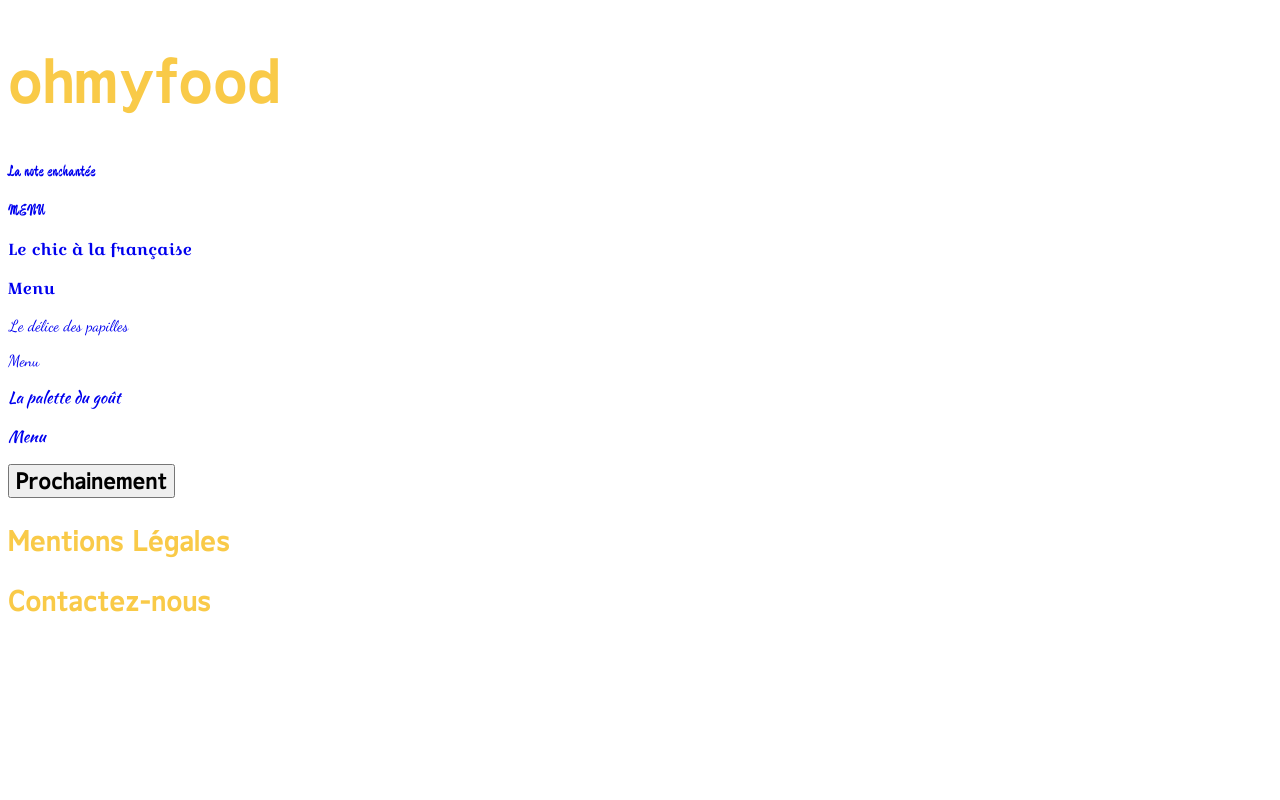
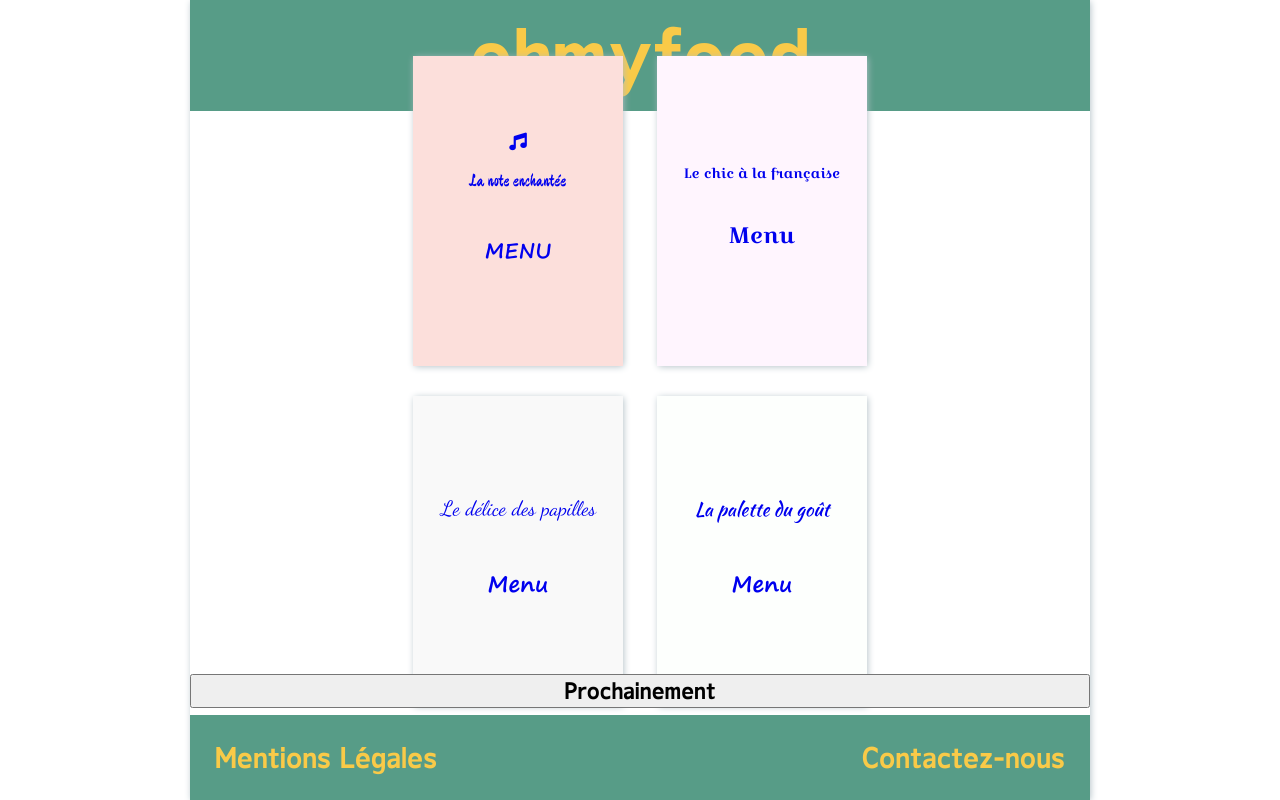
Before and after one commit to elliotlmr/OhMyFood_frontend, a website: page index.html in a window 1280 px wide. Drawn offline with Linux system fonts and the light colour scheme.

Commit message:
28/07 20h10

```diff
--- a/index.html
+++ b/index.html
@@ -11,13 +11,14 @@
 </head>
 
 <body>
-    <header>
-        <h1 class="head-title">ohmyfood</h1>
+    <header class="head">
+        <h1 class="head__title">ohmyfood</h1>
     </header>
     <main>
         <div class="menu-display">
             <div class="menu-display__top">
                 <a class="menu-display__top--first" href="first-menu.html">
+                    <i class="fas fa-music"></i>
                     <p class="menu-title">
                         La note enchantée
                     </p>
@@ -55,7 +56,7 @@
         </div>
         <button class="next-btn">Prochainement</button>
     </main>
-    <footer>
+    <footer class="footer">
         <div class="footer__left">
             <a href="termsofuse.html"><h2 class="footer__left--title">Mentions Légales</h2></a>
         </div>
--- a/sass/Base/_base.scss
+++ b/sass/Base/_base.scss
@@ -2,3 +2,13 @@ html {
     width: 100%;
     height: 100%;
 }
+
+body {
+    max-width: 900px;
+    height: 100%;
+    margin: auto;
+    display: flex;
+    flex-direction: column;
+    justify-content: space-between;
+    box-shadow: $menu-shadow;
+}
--- a/sass/Base/_typography.scss
+++ b/sass/Base/_typography.scss
@@ -1,44 +1,65 @@
 header {
     font-family: "Gelder", Arial, Helvetica, sans-serif;
-    font-size: 2rem;
+    font-size: 2.5rem;
     color: $color-secondary;
 }
 
 .menu-display__top--first {
     font-family: "Devonshire", Arial, Helvetica, sans-serif;
     text-decoration: none;
+    font-size: 1.1rem;
     &:visited {
         color: inherit;
+    }
+    .menu-sub {
+        font-size: 1.3rem;
     }
 }
 
 .menu-display__top--second {
     font-family: "Croissant", Arial, Helvetica, sans-serif;
     text-decoration: none;
+    font-size: 0.85rem;
     &:visited {
         color: inherit;
+    }
+    .menu-sub {
+        font-family: "Croissant", Arial, Helvetica, sans-serif;
+        font-size: 1.4rem;
     }
 }
 
 .menu-display__bot--third {
     font-family: "Dancing", Arial, Helvetica, sans-serif;
     text-decoration: none;
+    font-size: 1.3rem;
     &:visited {
         color: inherit;
+    }
+    .menu-sub {
+        font-size: 1.4rem;
     }
 }
 
 .menu-display__bot--fourth {
     font-family: "Kaushan", Arial, Helvetica, sans-serif;
     text-decoration: none;
+    font-size: 1.2rem;
     &:visited {
         color: inherit;
+    }
+    .menu-sub {
+        font-size: 1.4rem;
     }
 }
 
 .next-btn {
     font-family: "Gelder", Arial, Helvetica, sans-serif;
     font-size: 1.5rem;
+}
+
+.menu-sub {
+    font-family: "Segoe", Arial, Helvetica, sans-serif;
 }
 
 footer {
--- a/sass/Components/_menus.scss
+++ b/sass/Components/_menus.scss
@@ -0,0 +1,22 @@
+.menu-display {
+    &__top {
+        &--first {
+            @include menu-setting;
+            background-color: $first-bg;
+        }
+        &--second {
+            @include menu-setting;
+            background-color: $second-bg;
+        }
+    }
+    &__bot {
+        &--third {
+            @include menu-setting;
+            background-color: $third-bg;
+        }
+        &--fourth {
+            @include menu-setting;
+            background-color: $fourth-bg;
+        }
+    }
+}
--- a/sass/Layout/_footer.scss
+++ b/sass/Layout/_footer.scss
@@ -0,0 +1,11 @@
+.footer {
+    display: flex;
+    justify-content: space-between;
+    background-color: $color-primary;
+    &__left {
+        margin: 0px 25px 0px 25px;
+    }
+    &__right {
+        margin: 0px 25px 0px 25px;
+    }
+}
--- a/sass/Layout/_header.scss
+++ b/sass/Layout/_header.scss
@@ -0,0 +1,8 @@
+.head {
+    display: flex;
+    justify-content: center;
+    background-color: $color-primary;
+    &__title {
+        margin: 10px 10px 10px 10px;
+    }
+}
--- a/sass/Layout/_main-page-content.scss
+++ b/sass/Layout/_main-page-content.scss
@@ -0,0 +1,22 @@
+main {
+    display: flex;
+    flex-direction: column;
+    justify-content: center;
+    height: 73%;
+}
+
+.menu-display {
+    display: flex;
+    flex-direction: column;
+    justify-content: center;
+    text-align: center;
+    height: 95%;
+    &__top {
+        display: flex;
+        justify-content: center;
+    }
+    &__bot {
+        display: flex;
+        justify-content: center;
+    }
+}
--- a/sass/Utils/_mixins.scss
+++ b/sass/Utils/_mixins.scss
@@ -0,0 +1,9 @@
+@mixin menu-setting {
+    width: 210px;
+    height: 310px;
+    box-shadow: $menu-shadow;
+    margin: $menu-margin;
+    display: flex;
+    flex-direction: column;
+    justify-content: center;
+}
--- a/sass/Utils/_variables.scss
+++ b/sass/Utils/_variables.scss
@@ -6,8 +6,8 @@ $second-bg: #fff5fe;
 $third-bg: #f9f9f9;
 $fourth-bg: #fdfffd;
 
-$menu-shadow: 0.5px 0.5px 10px #B0BEC5;
-$menu-margin: 0px 15px 0px 15px;
+$menu-shadow: 0.5px 0.5px 7px #B0BEC5;
+$menu-margin: 0px 17px 30px 17px;
 $text-shd: 0.2px 0.2px 5px #B0BEC5;
 
 $gradient: (
--- a/sass/main.scss
+++ b/sass/main.scss
@@ -33,6 +33,13 @@
     font-weight: normal;
 }
 
+@font-face {
+    font-family: "Segoe";
+    src: url(../fonts/segoeprb.ttf);
+    font-style: normal;
+    font-weight: normal;
+}
+
 @import "./Utils/variables";
 @import "./Utils/mixins";
 
```
Also changed, not shown: css/style.css, 1 other file.
